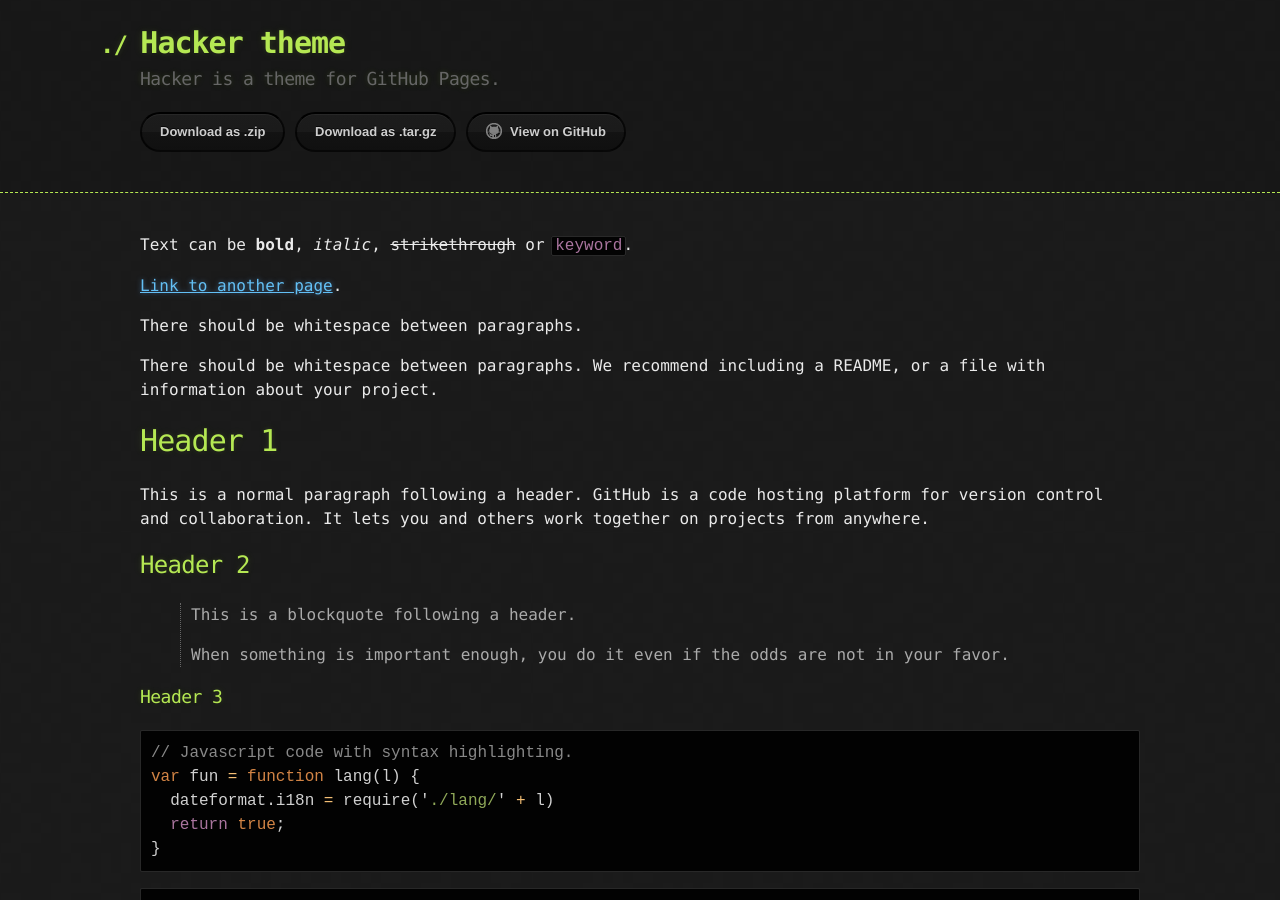
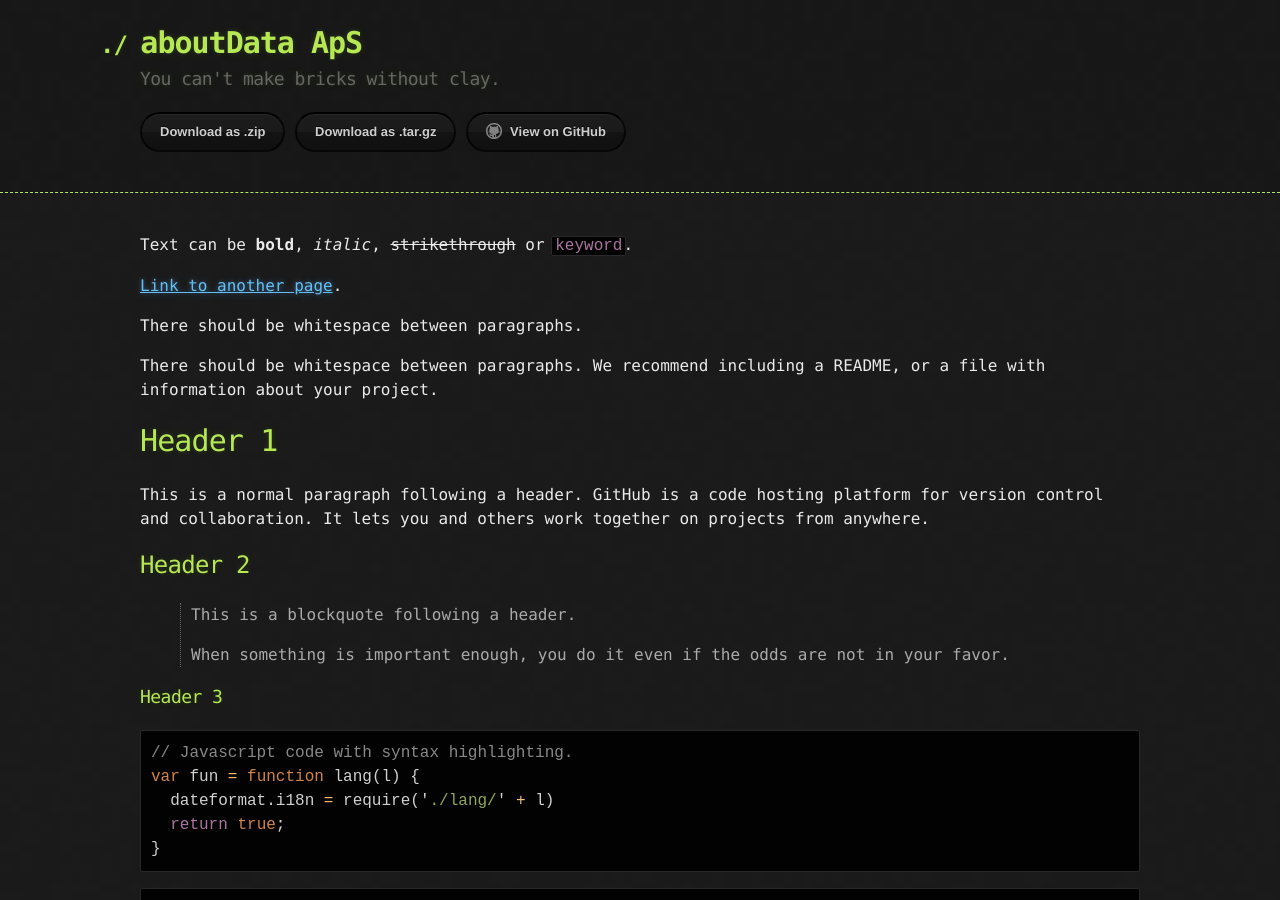
Before and after one commit to aboutDataAps/aboutDataAps.github.io, a Jekyll site: the page built from index.md, in a window 1280 px wide and 900 px high. Built offline with Jekyll 4.4.1, drawn with Linux system fonts in a browser that asks for light colours.

Commit message:
Update _config.yml

```diff
--- a/_config.yml
+++ b/_config.yml
@@ -1,5 +1,5 @@
-title: Hacker theme
-description: Hacker is a theme for GitHub Pages.
+title: aboutData ApS
+description: You can't make bricks without clay.
 show_downloads: true
 google_analytics:
 theme: jekyll-theme-hacker
```
